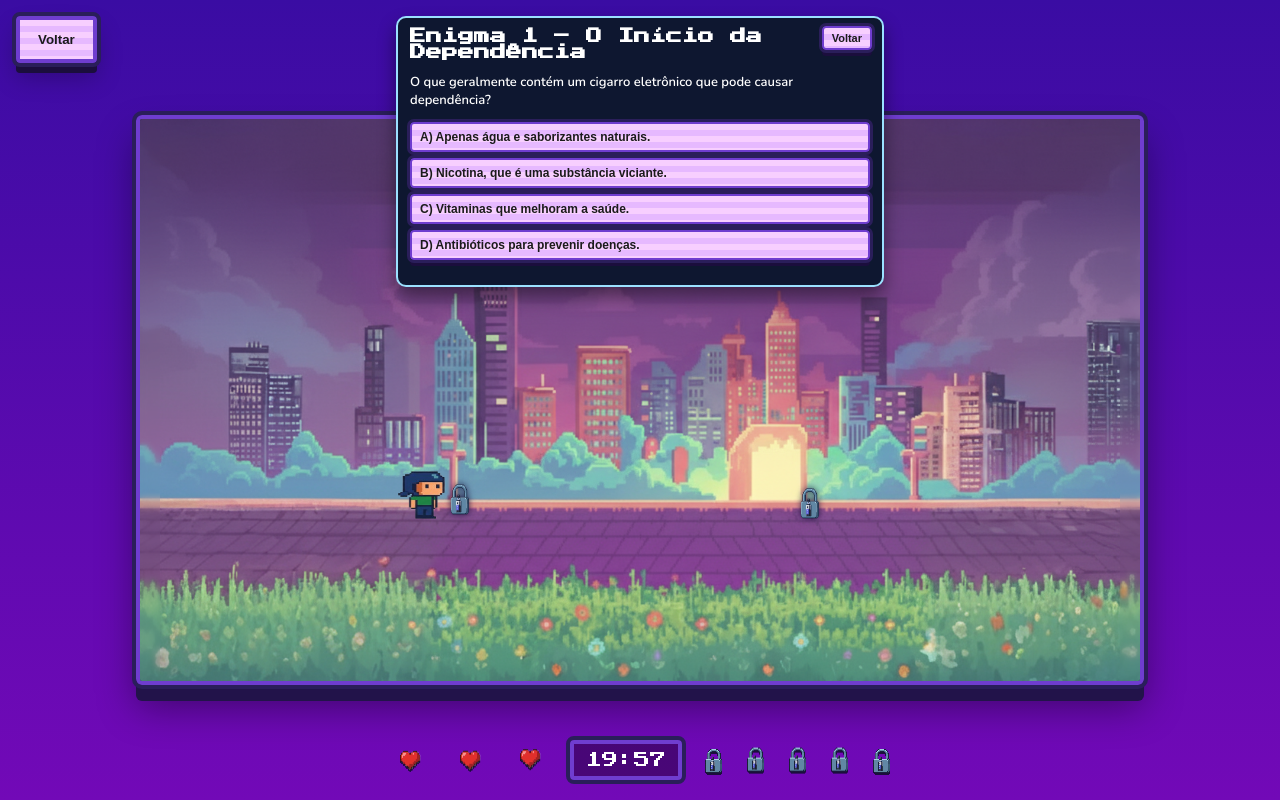
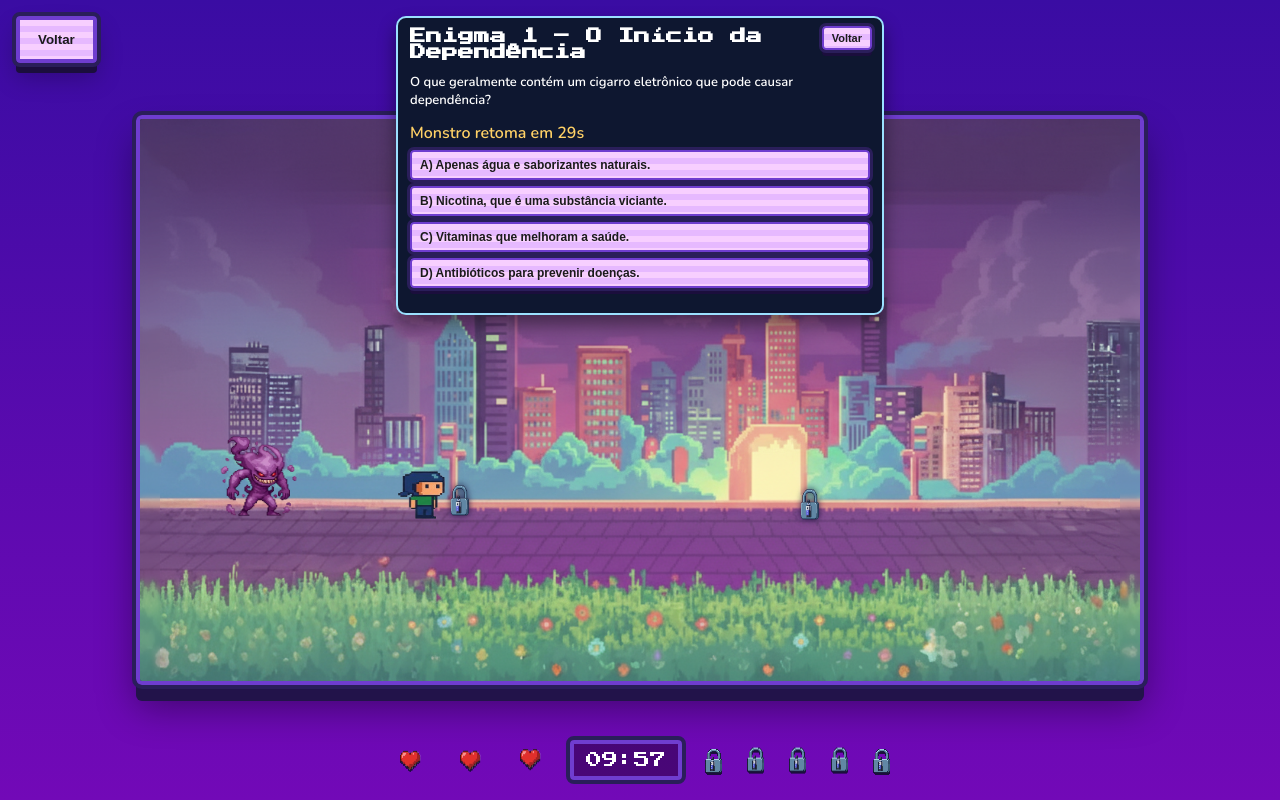
Before and after one commit to cantalusto/escape_do_vicio, a plain HTML site: page index.html in a window 1280 px wide. Both pictures are taken after a click on the button "JOGAR". Drawn offline with nearby package versions, Linux system fonts and the light colour scheme.

Commit message:
new-features

```diff
--- a/game.js
+++ b/game.js
@@ -136,7 +136,8 @@
 
   // Timer
   const timerEl = document.getElementById('timer');
-  let timeLeftMs = 20 * 60 * 1000; // 20 min
+  const GAME_DURATION_MS = 10 * 60 * 1000; // 10 min
+  let timeLeftMs = GAME_DURATION_MS;
 
   // Perguntas
   const QUESTIONS = [
@@ -173,7 +174,7 @@
     },
     {
       title: 'Enigma 4 – Pressão Social',
-      text: 'Complete: “Muitos adolescentes começam a usar cigarro eletrônico porque ___________.”',
+      text: 'Desafio: complete a frase: “Muitos adolescentes começam a usar cigarro eletrônico porque ___________.”',
       options: [
         'Porque médicos recomendam para aliviar o estresse.',
         'Porque os médicos recomendam para aliviar o estresse.',
@@ -181,7 +182,7 @@
         'Porque sofrem influência de amigos ou querem se encaixar no grupo.'
       ],
       correct: 3,
-      success: 'Reconhecer a pressão social é parte da fuga. Escolha por você!'
+      success: 'Reconhecer a pressão social é parte da fuga.'
     },
     {
       title: 'Enigma 5 – A Saída (Estratégias de Superação)',
@@ -268,6 +269,29 @@
     initHeartsHud();
     // iniciar animação de fala enquanto a pergunta estiver ativa
     startTalkingAnimation();
+    // Pausar monstro e iniciar countdown de 30s no modal
+    monsterThreatMs = 30000;
+    MONSTER.chasing = false;
+    MONSTER.pausedUntil = performance.now() + monsterThreatMs;
+    // garantir que o monstro apareça parado próximo ao jogador
+    MONSTER.visible = true;
+    MONSTER.x = Math.max(0, player.x - 160);
+    const countdownEl = document.createElement('div');
+    countdownEl.id = 'monsterCountdown';
+    countdownEl.style.marginTop = '8px';
+    countdownEl.style.color = '#ffd166';
+    countdownEl.textContent = 'Monstro retoma em 30s';
+    try { qText.insertAdjacentElement('afterend', countdownEl); } catch(_) {}
+    if (monsterCountdownInterval) { clearInterval(monsterCountdownInterval); }
+    monsterCountdownInterval = setInterval(() => {
+      const remaining = Math.max(0, Math.floor((MONSTER.pausedUntil - performance.now()) / 1000));
+      countdownEl.textContent = `Monstro retoma em ${remaining}s`;
+      if (remaining <= 0) {
+        clearInterval(monsterCountdownInterval);
+        monsterCountdownInterval = null;
+        MONSTER.chasing = true;
+      }
+    }, 250);
     q.options.forEach((opt, i) => {
       const b = document.createElement('button');
       b.className = 'btn';
@@ -295,9 +319,14 @@
             // parar animação de fala ao fechar
             stopTalkingAnimation();
             qModal.classList.add('hidden');
-            // bônus de tempo para leitura da explicação da resposta
-            timeLeftMs = Math.min(timeLeftMs + 15000, 20 * 60 * 1000);
             playUnlock();
+            // retomar movimento
+            questionActive = false;
+            activeQuestionIndex = -1;
+            // encerrar countdown e remover indicador
+            if (monsterCountdownInterval) { clearInterval(monsterCountdownInterval); monsterCountdownInterval = null; }
+            try { const el = document.getElementById('monsterCountdown'); if (el) el.remove(); } catch(_) {}
+            MONSTER.chasing = true; MONSTER.pausedUntil = 0;
             onCorrect();
           });
           actions.appendChild(cont);
@@ -336,6 +365,20 @@
   // Sprite da porta de saída
   const doorSprite = new Image(); doorSprite.src = 'assets/door.png';
   let doorReady = false; doorSprite.onload = () => { doorReady = true; };
+
+  // Sprites do monstro (parado e correndo)
+  const monsterSprites = {
+    stand: new Image(),
+    walk1: new Image(),
+    walk2: new Image()
+  };
+  const monsterReady = { stand: false, walk1: false, walk2: false };
+  monsterSprites.stand.src = 'assets/standind_monster.png';
+  monsterSprites.walk1.src = 'assets/walking_monster01.png';
+  monsterSprites.walk2.src = 'assets/walking_monster02.png';
+  monsterSprites.stand.onload = () => { monsterReady.stand = true; };
+  monsterSprites.walk1.onload = () => { monsterReady.walk1 = true; };
+  monsterSprites.walk2.onload = () => { monsterReady.walk2 = true; };
 
   // Novo conjunto de sprites do personagem
   const spritesReady = { stand: false, talk: false, r0: false, r1: false, r2: false, r3: false, r4: false };
@@ -506,8 +549,29 @@
     runFrame: 0
   };
 
+  // Monstro perseguidor
+  const MONSTER = {
+    x: 0,
+    w: 56,
+    h: 56,
+    speed: 1.2,
+    chasing: true,
+    pausedUntil: 0,
+    visible: false,
+    frameTick: 0
+  };
+  function resetMonster(){
+    MONSTER.x = Math.max(0, player.x - 320);
+    MONSTER.chasing = false;
+    MONSTER.pausedUntil = performance.now() + 7000; // atraso inicial de ~7s
+    MONSTER.visible = false;
+    MONSTER.frameTick = 0;
+  }
+
   // Animação de fala enquanto o modal está aberto
   let talkInterval = null;
+  let monsterCountdownInterval = null;
+  let monsterThreatMs = 0;
   function startTalkingAnimation(){
     player.state = 'talking';
     if (talkInterval) clearInterval(talkInterval);
@@ -524,6 +588,8 @@
   let cameraX = 0;
   let running = false;
   let startTimestamp = 0;
+  let questionActive = false;
+  let activeQuestionIndex = -1;
 
   function startGame() {
     ensureAudio();
@@ -533,10 +599,11 @@
     livesLeft = MAX_LIVES;
     initHeartsHud();
     player.x = 40; player.walkingFrame = 0;
+    resetMonster();
     cameraX = 0;
     running = true;
     startTimestamp = Date.now();
-    timeLeftMs = 20 * 60 * 1000; // reset timer
+    timeLeftMs = GAME_DURATION_MS; // reset timer
     resetLocks();
     startMusic();
     loop();
@@ -570,21 +637,77 @@
     rafId = requestAnimationFrame(loop);
     const now = Date.now();
     const elapsed = now - startTimestamp;
-    timeLeftMs = Math.max(0, 20 * 60 * 1000 - elapsed);
+    timeLeftMs = Math.max(0, GAME_DURATION_MS - elapsed);
     const mm = String(Math.floor(timeLeftMs / 60000)).padStart(2, '0');
     const ss = String(Math.floor((timeLeftMs % 60000) / 1000)).padStart(2, '0');
     timerEl.textContent = `${mm}:${ss}`;
     if (timeLeftMs <= 0) { endGame({ win: false }); return; }
+
+    // Se uma pergunta está ativa, manter o loop para atualizar o relógio,
+    // mas não mover o jogador
+    if (questionActive) {
+      // mesmo com pergunta ativa, atualizar monstro
+      if (!MONSTER.chasing && MONSTER.pausedUntil && performance.now() >= MONSTER.pausedUntil) {
+        MONSTER.chasing = true;
+        MONSTER.pausedUntil = 0;
+        MONSTER.visible = true;
+      }
+      if (MONSTER.chasing) {
+        const dir = Math.sign(player.x - MONSTER.x);
+        MONSTER.x = Math.max(0, Math.min(WORLD.width, MONSTER.x + dir * MONSTER.speed));
+        MONSTER.frameTick = (MONSTER.frameTick + 1) % 1000;
+      }
+      const pLeftQA = player.x - 16;
+      const pRightQA = player.x + 16;
+      const mLeftQA = MONSTER.x - MONSTER.w/2;
+      const mRightQA = MONSTER.x + MONSTER.w/2;
+      // Colisão somente quando o monstro estiver visível ou em perseguição
+      if ((MONSTER.visible || MONSTER.chasing) && mRightQA > pLeftQA && mLeftQA < pRightQA) {
+        try { cancelAnimationFrame(rafId); } catch(_) {}
+        running = false;
+        endGame({ win: false, title: 'Você foi alcançado!', message: 'O monstro encostou no personagem.' });
+        return;
+      }
+      draw();
+      return;
+    }
+
+    // Ativar monstro após atraso inicial ou fim de pausa
+    if (!MONSTER.chasing && MONSTER.pausedUntil && performance.now() >= MONSTER.pausedUntil) {
+      MONSTER.chasing = true;
+      MONSTER.pausedUntil = 0;
+      MONSTER.visible = true;
+    }
+    // Atualizar monstro (persegue o jogador)
+    if (MONSTER.chasing) {
+      const dir = Math.sign(player.x - MONSTER.x);
+      MONSTER.x = Math.max(0, Math.min(WORLD.width, MONSTER.x + dir * MONSTER.speed));
+      MONSTER.frameTick = (MONSTER.frameTick + 1) % 1000;
+    }
+    // Colisão monstro x jogador (hitbox simples na horizontal)
+    const pLeft = player.x - 16;
+    const pRight = player.x + 16;
+    const mLeft = MONSTER.x - MONSTER.w/2;
+    const mRight = MONSTER.x + MONSTER.w/2;
+    // Só colide se o monstro estiver visível ou perseguindo
+    if ((MONSTER.visible || MONSTER.chasing) && mRight > pLeft && mLeft < pRight) {
+      try { cancelAnimationFrame(rafId); } catch(_) {}
+      running = false;
+      endGame({ win: false, title: 'Você foi alcançado!', message: 'O monstro encostou no personagem.' });
+      return;
+    }
 
     // Movimento
     const nextX = player.x + player.speed;
     // Verificar lock à frente
     const nextLockIndex = WORLD.locks.findIndex((lx, i) => !WORLD.unlocked[i] && lx - player.x <= 40);
     if (nextLockIndex !== -1) {
-      // Pausar e perguntar
+      // Ativar pergunta sem pausar o timer
       running = false;
-      cancelAnimationFrame(rafId);
       player.state = 'standing';
+      if (!questionActive) {
+        questionActive = true;
+        activeQuestionIndex = nextLockIndex;
         askQuestion(nextLockIndex, () => {
           WORLD.unlocked[nextLockIndex] = true;
           updateLocksHud();
@@ -594,17 +717,16 @@
             playWin();
             // segue o jogo até alcançar a porta
             running = true;
-          startTimestamp = Date.now() - (20 * 60 * 1000 - timeLeftMs);
             player.state = 'running';
           loop();
           } else {
             // retomar
             running = true;
-          startTimestamp = Date.now() - (20 * 60 * 1000 - timeLeftMs);
             player.state = 'running';
           loop();
           }
         });
+      }
       return;
     }
 
@@ -769,6 +891,31 @@
         ctx.fillRect(Math.floor(p.x), Math.floor(p.y), p.size, p.size);
       });
       ctx.restore();
+    }
+
+    // monstro perseguidor
+    const mx = MONSTER.x - cameraX;
+    if ((MONSTER.visible || MONSTER.chasing) && mx > -50 && mx < canvas.width + 50) {
+      const scale = Math.max(1.5, Math.min(3.0, (canvas.clientHeight || 540) / 540 * 1.3));
+      const mw = Math.floor(56 * scale);
+      const mh = Math.floor(56 * scale);
+      const my = (WORLD.groundY - 32) - mh;
+      let mImg = null;
+      let ready = false;
+      if (!MONSTER.chasing) {
+        mImg = monsterSprites.stand; ready = monsterReady.stand;
+      } else {
+        const useWalk1 = (MONSTER.frameTick % 20) < 10;
+        mImg = useWalk1 ? monsterSprites.walk1 : monsterSprites.walk2;
+        ready = useWalk1 ? monsterReady.walk1 : monsterReady.walk2;
+      }
+      if (ready) {
+        ctx.drawImage(mImg, Math.floor(mx - mw/2), Math.floor(my), mw, mh);
+      } else {
+        // fallback simples
+        ctx.fillStyle = '#d84b4b';
+        ctx.fillRect(Math.floor(mx - mw/2), Math.floor(my), mw, mh);
+      }
     }
 
     // player (sprite simples pixel art)
--- a/index.html
+++ b/index.html
@@ -31,7 +31,7 @@
         <div class="hud">
           <div class="status">
             <div class="hearts" id="hearts" aria-label="Vidas"></div>
-            <div class="timer" id="timer">20:00</div>
+            <div class="timer" id="timer">10:00</div>
           </div>
           <div class="locks" id="locks"></div>
           <button class="btn" id="btn-back-game" aria-label="Voltar" title="Voltar à tela inicial">Voltar</button>
@@ -52,23 +52,22 @@
       <section id="screen-instructions" class="screen">
         <div class="panel">
           <h2>Instruções</h2>
-          <h3>REGRAS DO JOGO</h3>
+          <h3>Instruções do jogo</h3>
           <ul>
-            <li>Sistema de múltipla escolha.</li>
-            <li>Cada resposta correta abre um cadeado.</li>
-            <li>Feedback imediato após cada resposta.</li>
+            <li>Ande até cada cadeado no chão para desvendar o enigma;</li>
+            <li>Responda o enigma com o sistema de múltipla escolha;</li>
             <li>Você possui 3 vidas. Se errar 3 perguntas diferentes, você perde e tem que começar do início.</li>
-            <li>O grupo vence ao abrir os 5 cadeados.</li>
+            <li>Você vence ao abrir os 5 cadeados.</li>
           </ul>
 
-          <h3>DINÂMICA DO JOGO</h3>
+          <h3>Dinâmica do jogo</h3>
           <ul>
+            <li>Cada enigma corresponde a 1 cadeado.</li>
             <li>Resolver enigmas em sequência.</li>
-            <li>Tempo máximo: 20 minutos.</li>
-            <li>Cada enigma corresponde a 1 cadeado.</li>
+            <li>Tempo máximo: 10 minutos.</li>
           </ul>
 
-          <h3>OBJETIVOS DO JOGO</h3>
+          <h3>Objetivos do jogo</h3>
           <ul>
             <li>Resolver corretamente os enigmas para desbloquear as saídas.</li>
             <li>Escapar do vício ao abrir todos os cadeados.</li>
@@ -95,7 +94,6 @@
             <h3>COLABORADOR:</h3>
             <ul>
               <li>Lucas Cantarelli Lustosa</li>
-              <li>Pedro Henrique Duarte da Silva</li>
             </ul>
 
             <h3>ORIENTADORES:</h3>
```
Also changed, not shown: assets/e971346da5d1f329f0cf6b3c13845d95.jpg (added), assets/standind_monster.png (added), assets/walking_monster01.png (added), assets/walking_monster02.png (added). Lines whose indentation alone changed are shown as unchanged.
